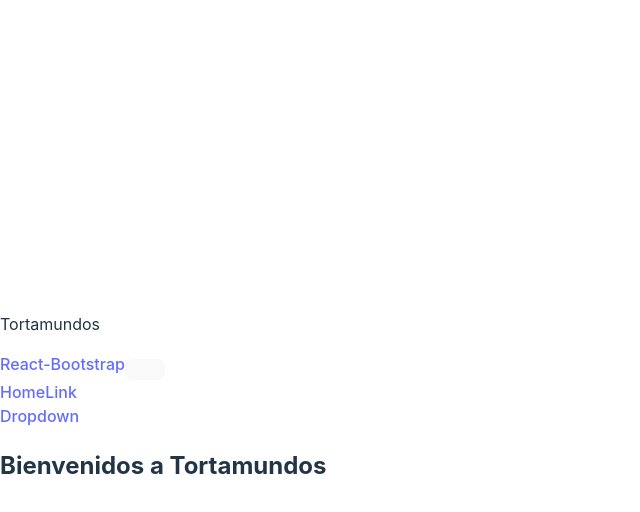
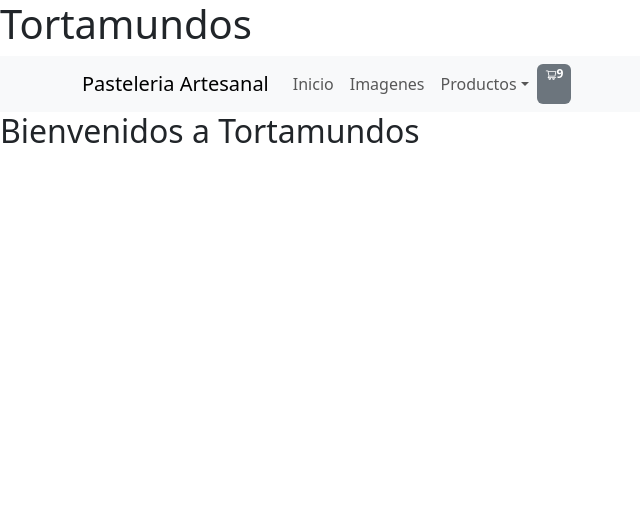
Before and after one commit to YaninaPazUgarte/react-tortamundos, a React (Vite) app: page / in a window 1280 px wide. Shown: the top 512 px of the page, without its empty margins (0-640 px from the left). Built offline with nearby package versions, Linux system fonts and the light colour scheme.

Commit message:
icono añadido

```diff
--- a/package.json
+++ b/package.json
@@ -13,7 +13,8 @@
     "bootstrap": "^5.3.2",
     "react": "^18.2.0",
     "react-bootstrap": "^2.9.0",
-    "react-dom": "^18.2.0"
+    "react-dom": "^18.2.0",
+    "react-icons": "^4.11.0"
   },
   "devDependencies": {
     "@types/react": "^18.2.15",
--- a/src/App.css
+++ b/src/App.css
@@ -1,4 +1,4 @@
-/*#root {
+/* #root {
   max-width: 1280px;
   margin: 0 auto;
   padding: 2rem;
@@ -40,3 +40,4 @@
 .read-the-docs {
   color: #888;
 }
+ */
--- a/src/App.jsx
+++ b/src/App.jsx
@@ -1,5 +1,6 @@
 import NavBar from './components/navBar/navBar'
 import ItemListContainer from './container/ItemListContainer/itemListContainer'
+import 'bootstrap/dist/css/bootstrap.min.css';
 
 function App() {
 
--- a/src/components/cartWidget/cartWidget.jsx
+++ b/src/components/cartWidget/cartWidget.jsx
@@ -1,14 +1,12 @@
 import Badge from 'react-bootstrap/Badge';
-import Button from 'react-bootstrap/Button';
+import { AiOutlineShoppingCart } from "react-icons/ai";
+
 
 
 const CartWidget = () => {
     return (
         <>
-            <Button variant="primary">
-                Profile <Badge bg="secondary">9</Badge>
-                <span className="visually-hidden">unread messages</span>
-            </Button>
+            <Badge bg="secondary"><AiOutlineShoppingCart/>9</Badge>
         </>
     )
 }
--- a/src/components/navBar/navBar.jsx
+++ b/src/components/navBar/navBar.jsx
@@ -2,30 +2,32 @@ import Container from 'react-bootstrap/Container';
 import Nav from 'react-bootstrap/Nav';
 import Navbar from 'react-bootstrap/Navbar';
 import NavDropdown from 'react-bootstrap/NavDropdown';
+import CartWidget from '../cartWidget/cartWidget';
 
 const NavBar = () => {
     return (
         <div>
-            <p>Tortamundos</p>
+            <h1>Tortamundos</h1>
             <Navbar expand="lg" className="bg-body-tertiary">
                 <Container>
-                    <Navbar.Brand href="#home">React-Bootstrap</Navbar.Brand>
+                    <Navbar.Brand href="#home">Pasteleria Artesanal</Navbar.Brand>
                     <Navbar.Toggle aria-controls="basic-navbar-nav" />
                     <Navbar.Collapse id="basic-navbar-nav">
                         <Nav className="me-auto">
-                            <Nav.Link href="#home">Home</Nav.Link>
-                            <Nav.Link href="#link">Link</Nav.Link>
-                            <NavDropdown title="Dropdown" id="basic-nav-dropdown">
-                                <NavDropdown.Item href="#action/3.1">Action</NavDropdown.Item>
+                            <Nav.Link href="#home">Inicio</Nav.Link>
+                            <Nav.Link href="#link">Imagenes</Nav.Link>
+                            <NavDropdown title="Productos" id="basic-nav-dropdown">
+                                <NavDropdown.Item href="#action/3.1">Postres</NavDropdown.Item>
                                 <NavDropdown.Item href="#action/3.2">
-                                    Another action
+                                    Alfajores
                                 </NavDropdown.Item>
-                                <NavDropdown.Item href="#action/3.3">Something</NavDropdown.Item>
+                                <NavDropdown.Item href="#action/3.3">Tortas</NavDropdown.Item>
                                 <NavDropdown.Divider />
                                 <NavDropdown.Item href="#action/3.4">
-                                    Separated link
+                                    Sin tacc
                                 </NavDropdown.Item>
                             </NavDropdown>
+                            <CartWidget/>
                         </Nav>
                     </Navbar.Collapse>
                 </Container>
--- a/src/index.css
+++ b/src/index.css
@@ -1,9 +1,9 @@
-:root {
+/* :root {
   font-family: Inter, system-ui, Avenir, Helvetica, Arial, sans-serif;
   line-height: 1.5;
-  font-weight: 400;
+  font-weight: 400; */
 
-  color-scheme: light dark;
+  /* color-scheme: light dark;
   color: rgba(255, 255, 255, 0.87);
   background-color: #242424;
 
@@ -66,4 +66,4 @@ button:focus-visible {
   button {
     background-color: #f9f9f9;
   }
-}
+} */
```
Also changed, not shown: 1 other file (tests, documents, lock files or other folders).
